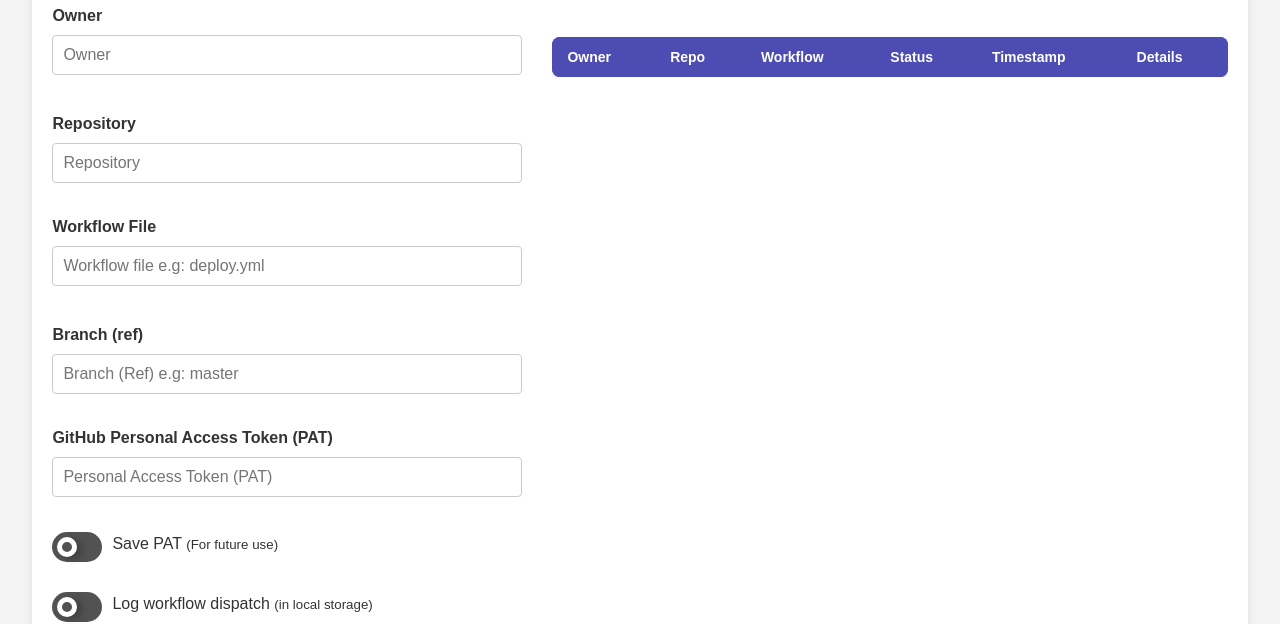
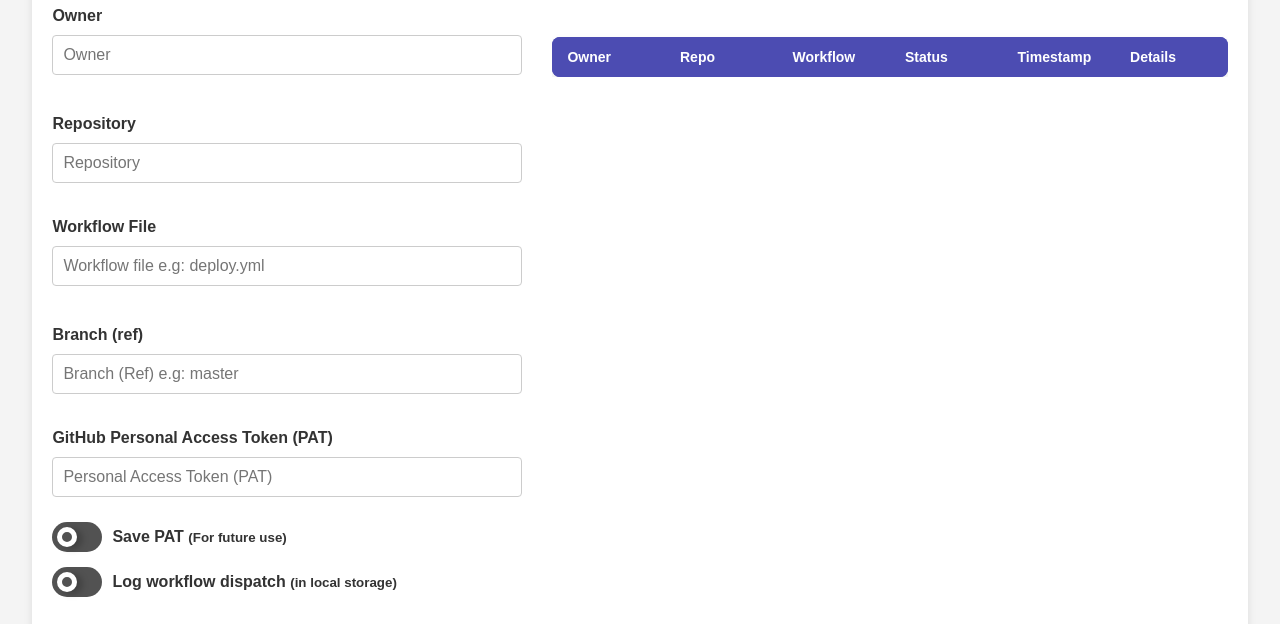
Before and after one commit to saedyousef/workflow-dispatcher, a plain HTML site: page index.html in a window 1280 px wide. Shown: the part 181-805 px from the top of the page. Drawn offline with Linux system fonts and the light colour scheme; a script that the page names is missing.

Commit message:
Improve accessibility and table responsiveness

```diff
--- a/assets/css/styles.css
+++ b/assets/css/styles.css
@@ -238,6 +238,9 @@ button {
     align-items: center;
     gap: 10px;
 }
+.theme-toggle label {
+    margin: 0;
+}
 
 /* Ensure toggle rows remain horizontal on small screens */
 .form-row.theme-toggle,
@@ -476,6 +479,7 @@ button {
 #dispatch-history-table {
     width: 100%;
     border-collapse: collapse;
+    table-layout: fixed;
     margin-top: 20px;
     font-size: 14px;
     border-radius: 8px;
@@ -732,6 +736,7 @@ button:disabled {
 #dispatch-history-table-wrapper {
     max-height: 540px;
     overflow-y: auto;
+    overflow-x: auto;
 }
 
 #dispatch-history-table-wrapper::-webkit-scrollbar {
--- a/index.html
+++ b/index.html
@@ -20,7 +20,7 @@
 </head>
 <body>
 <div class="theme-toggle-wrapper">
-    <a class="github-star-badge" href="https://github.com/saedyousef/workflow-dispatcher" target="_blank" aria-label="Star saedyousef/workflow-dispatcher on GitHub">
+    <a class="github-star-badge" href="https://github.com/saedyousef/workflow-dispatcher" target="_blank" rel="noopener noreferrer" aria-label="Star saedyousef/workflow-dispatcher on GitHub">
         <img src="https://img.shields.io/github/stars/saedyousef/workflow-dispatcher?style=social" alt="GitHub stars">
     </a>
     <label class="ui-switch">
@@ -65,14 +65,14 @@
                 <div class="theme-toggle in">
                     <input type="checkbox" id="save-pat">
                     <label class="toggleSwitch" for="save-pat"></label>
-                    <span>Save PAT <small>(For future use)</small></span>
+                    <label for="save-pat" class="toggle-label">Save PAT <small>(For future use)</small></label>
                 </div>
             </div>
             <div class="form-row">
                 <div class="form-row theme-toggle">
                     <input type="checkbox" id="log-history">
                     <label class="toggleSwitch" for="log-history"></label>
-                    <span>Log workflow dispatch <small>(in local storage)</small></span>
+                    <label for="log-history" class="toggle-label">Log workflow dispatch <small>(in local storage)</small></label>
                 </div>
             </div>
             <div class="form-row action-buttons">
```
